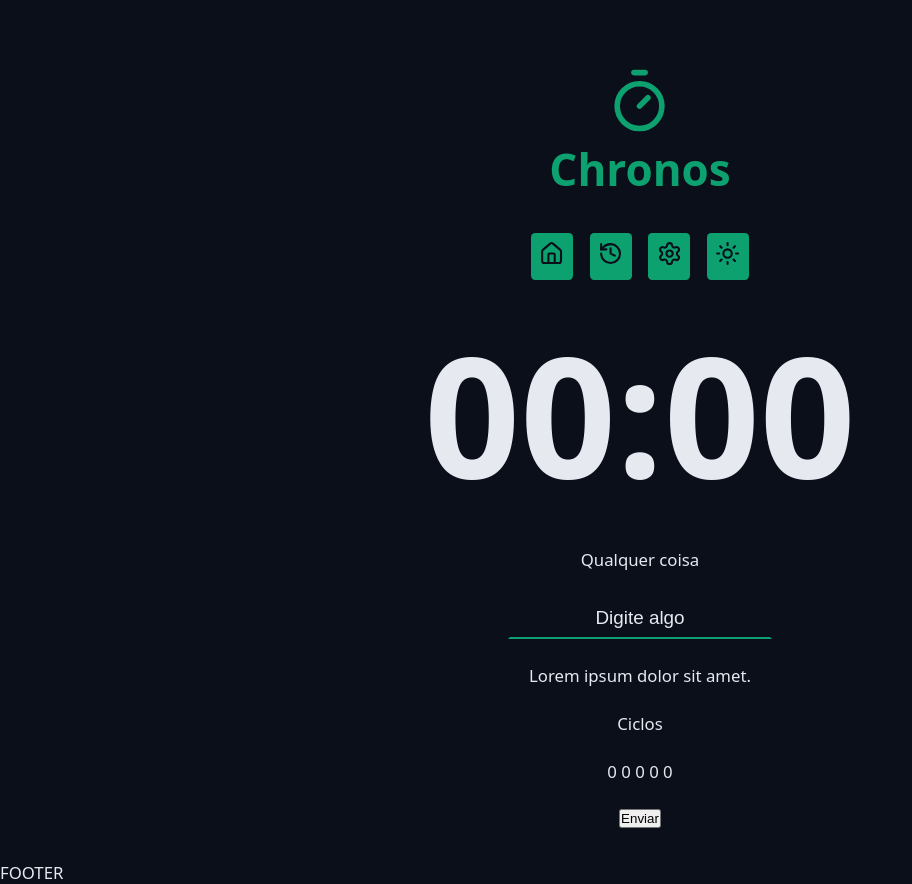
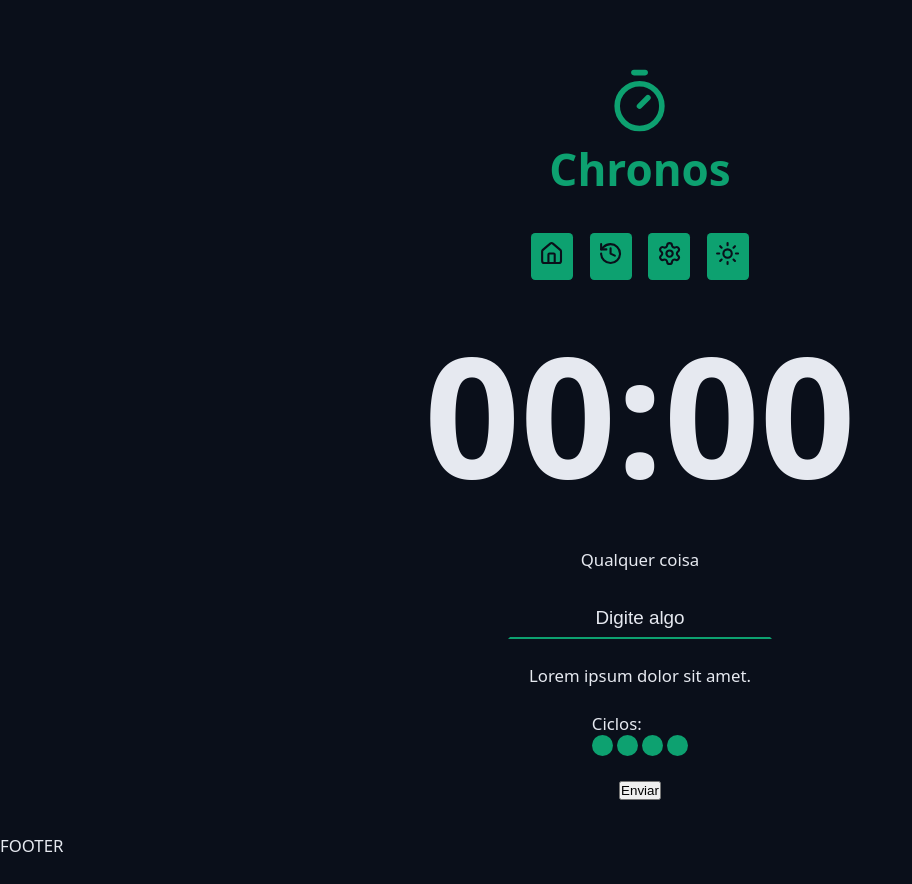
Before and after one commit to GabrielSouto19/Chronos_pomodoro_timer, a React (Vite) app: page / in a window 1280 px wide. Shown: the whole page, without its empty margins (0-912 px from the left). After the commit the page ends 857 px from the top, so only its background shows below. Built offline with nearby package versions, Linux system fonts and the light colour scheme.

Commit message:
feat: atualizando o component

```diff
--- a/src/App.tsx
+++ b/src/App.tsx
@@ -9,6 +9,7 @@
 import { Menu } from './components/Menu'
 import { CountDown } from './components/CountDown'
 import { DefaultInput } from './components/DefaultInput'
+import { Cycles } from './components/Cycles'
 
 export function App() {
   return <>
@@ -42,9 +43,7 @@
           </div>
 
           <div className="formRow">
-            <p>Ciclos</p>
-            <p>0 0 0 0 0 </p>
-
+            <Cycles/>
           </div>
 
           <div className="formRow">
--- /dev/null
+++ b/src/components/Cycles/index.tsx
@@ -0,0 +1,16 @@
+import styles from './styles.module.css'
+
+export function Cycles() {
+    return <div className={styles.cycles}>
+        <span>Ciclos: </span>
+
+        <div className={styles.cycleDots}>
+            <div className={styles.cycleDot}></div>
+            <div className={styles.cycleDot}></div>
+            <div className={styles.cycleDot}></div>
+            <div className={styles.cycleDot}></div>
+        </div>
+
+    </div>
+
+}
--- /dev/null
+++ b/src/components/Cycles/styles.module.css
@@ -0,0 +1,16 @@
+.cycles{
+
+}
+.cycleDots{
+    display: flex;
+    justify-content: center;
+    align-items: center;
+    gap: .4rem;
+}
+.cycleDot{
+    width: 2rem;
+    height: 2rem;
+    border-radius: 1.8rem;
+    background-color: var(--primary);
+
+}
```
